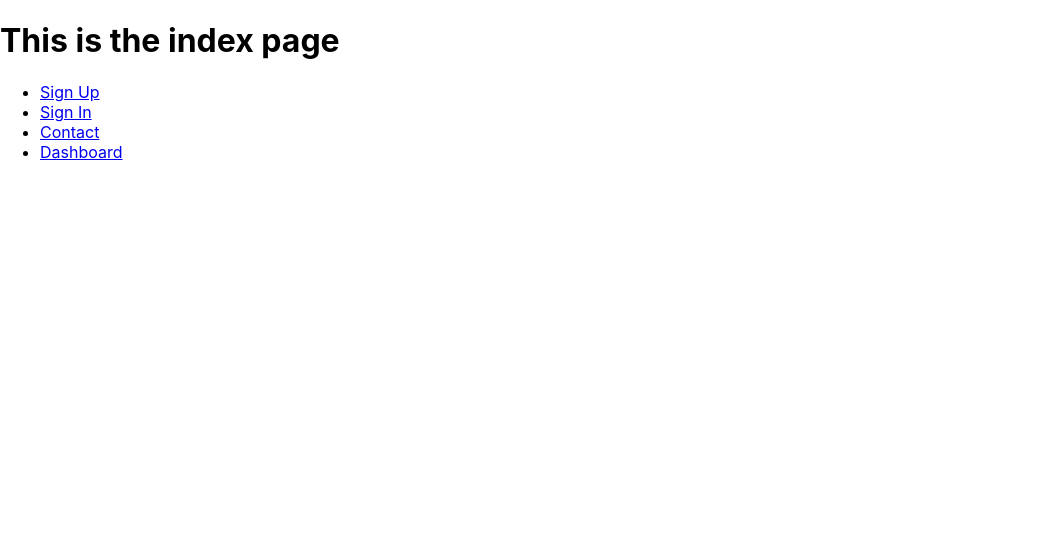
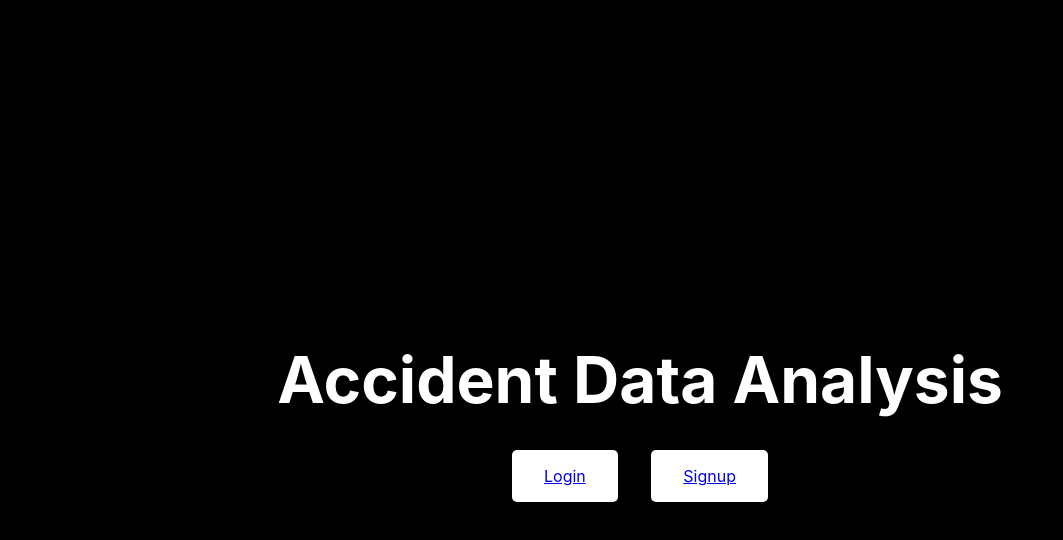
Before and after one commit to adityacodes30/accident-data-analysis, a React (Create React App) app in the folder frontend/: page / in a window 1280 px wide. Shown: the top 540 px of the page, without its empty margins (0-1063 px from the left). Built offline with nearby package versions, Linux system fonts and the light colour scheme.

Commit message:
landing page update

```diff
--- a/frontend/src/routes/index/index.js
+++ b/frontend/src/routes/index/index.js
@@ -3,14 +3,20 @@ import { Link } from "react-router-dom";
 export default function IndexPage() {
   return (
     <div>
-      <h1>This is the index page</h1>
+      {/* <h1>This is the index page</h1> */}
+      <div style={{ backgroundColor: 'black', height: '100vh', display: 'flex', justifyContent: 'center', alignItems: 'center', flexDirection: 'column' }}>
+        <h1 style={{ color: 'white', fontSize: '4rem', marginBottom: '2rem' }}>Accident Data Analysis</h1>
+        <div style={{ display: 'flex', justifyContent: 'space-between', width: '20%' }}>
+          <Link to="/sign-up" style={{ backgroundColor: 'white', padding: '1rem 2rem', borderRadius: '5px', border: 'none', cursor: 'pointer' }}>Login</Link>
+          <Link to="/sign-in" style={{ backgroundColor: 'white', padding: '1rem 2rem', borderRadius: '5px', border: 'none', cursor: 'pointer' }}>Signup</Link>
+        </div>
+      </div>
       <div>
-        <ul>
+        {/* <ul>
           <li><Link to="/sign-up">Sign Up</Link></li>
           <li><Link to="/sign-in">Sign In</Link></li>
-          <li><Link to="/contact">Contact</Link></li>
           <li><Link to="/dashboard">Dashboard</Link></li>
-        </ul>
+        </ul> */}
       </div>
     </div>
   )
```
Also changed, not shown: frontend/src/routes/index/index.css (added).
